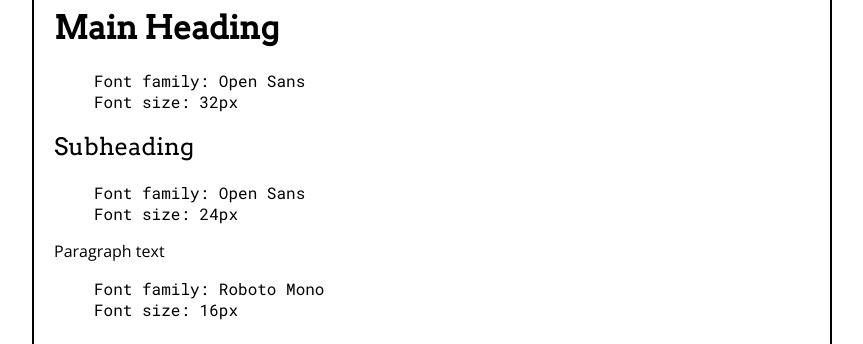
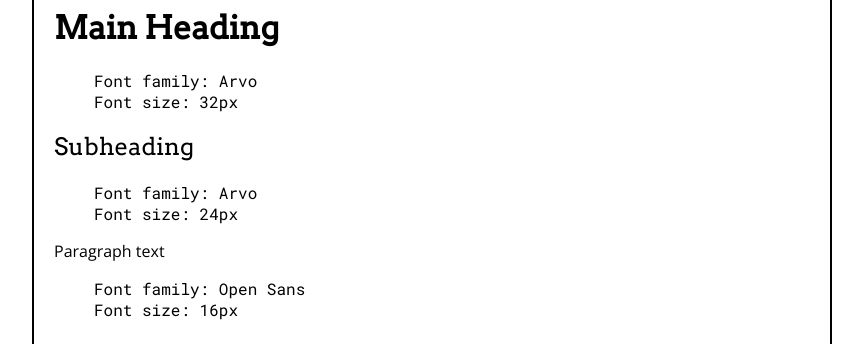
Before and after one commit to LucasVance/website-design-system, a plain HTML site: page index.html in a window 1280 px wide. Shown: the part 1073-1417 px from the top of the page, without its empty margins (208-1071 px from the left). Drawn offline with nearby package versions, Linux system fonts and the light colour scheme.

Commit message:
Changed fonts

```diff
--- a/index.html
+++ b/index.html
@@ -97,7 +97,7 @@
                 <h1>Main Heading</h1>
 
                 <ul>
-                    <li>Font family: Open Sans</li>
+                    <li>Font family: Arvo</li>
                     <li>Font size: 32px</li>
                 </ul>
             </div>
@@ -106,7 +106,7 @@
                 <h2>Subheading</h2>
 
                 <ul>
-                    <li>Font family: Open Sans</li>
+                    <li>Font family: Arvo</li>
                     <li>Font size: 24px</li>
                 </ul>
             </div>
@@ -115,7 +115,7 @@
                 <p>Paragraph text</p>
 
                 <ul>
-                    <li>Font family: Roboto Mono</li>
+                    <li>Font family: Open Sans</li>
                     <li>Font size: 16px</li>
                 </ul>
             </div>
```
